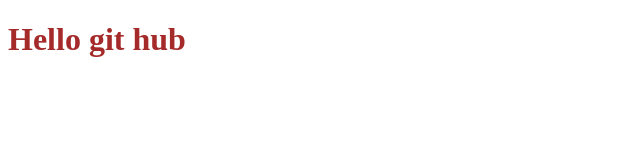
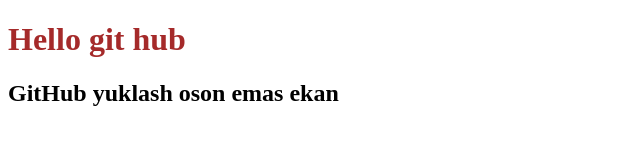
Before and after one commit to Turakulova1994/1-loyiha, a plain HTML site: page index.html in a window 1280 px wide. Shown: the whole page, without its empty margins (0-640 px from the left). Drawn offline with Linux system fonts and the light colour scheme.

Commit message:
ozgarish

```diff
--- a/index.html
+++ b/index.html
@@ -8,5 +8,6 @@
 </head>
 <body>
     <h1>Hello git hub</h1>
+    <h2>GitHub yuklash oson emas ekan</h2>
 </body>
 </html>
```
